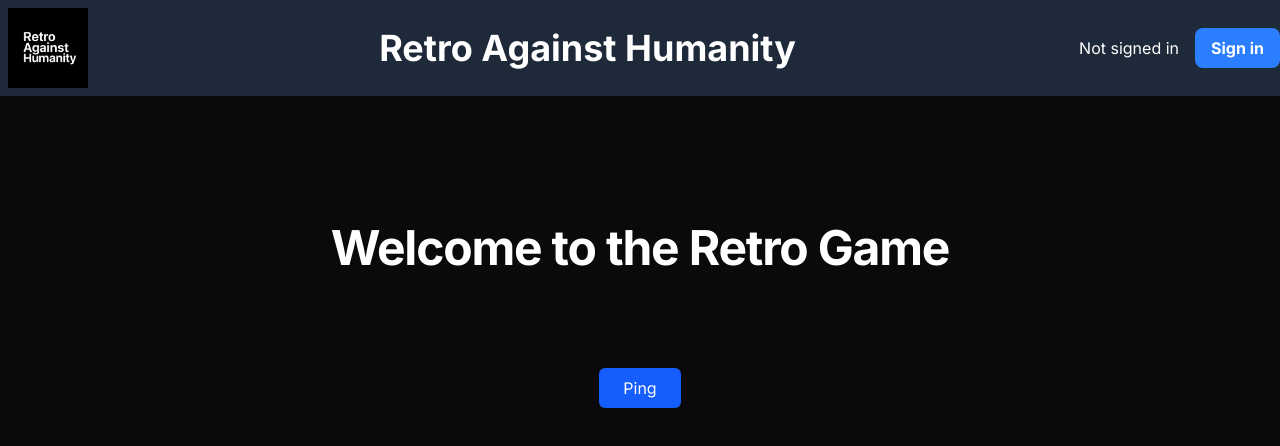
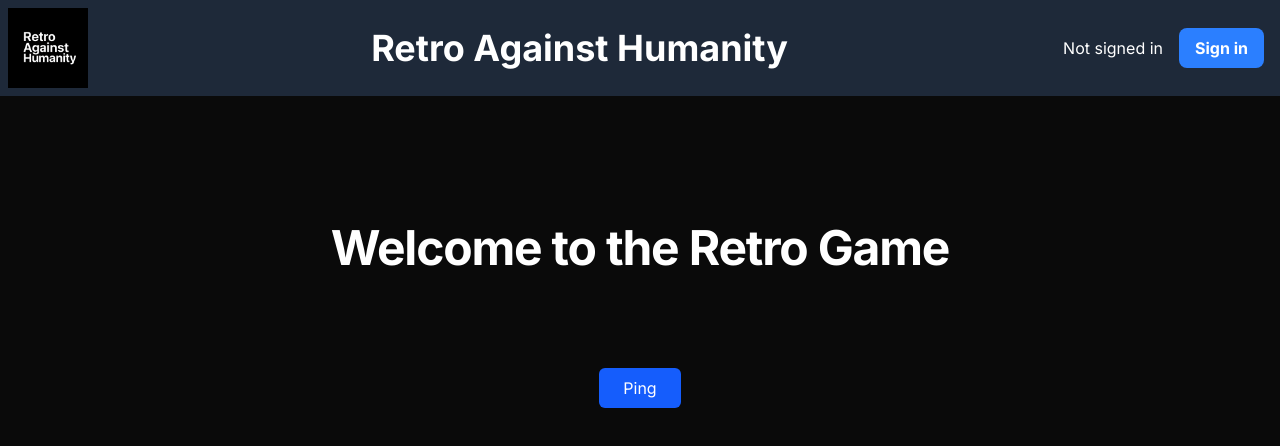
Before and after one commit to saki2000/cardsAgainstHumanityRetro, a Next.js app: page / in a window 1280 px wide. Shown: the top 446 px of the page. Built offline with nearby package versions, Linux system fonts and the light colour scheme; no server answers.

Commit message:
added padding on auth button

```diff
--- a/app/components/Header/AuthButtons/AuthButtons.tsx
+++ b/app/components/Header/AuthButtons/AuthButtons.tsx
@@ -22,7 +22,7 @@ export default function AuthButtons() {
     );
   }
   return (
-    <div className="flex items-center gap-4">
+    <div className="flex items-center gap-4 mr-4">
       <p>Not signed in</p>
       <button
         onClick={() => signIn("cognito")}
```
